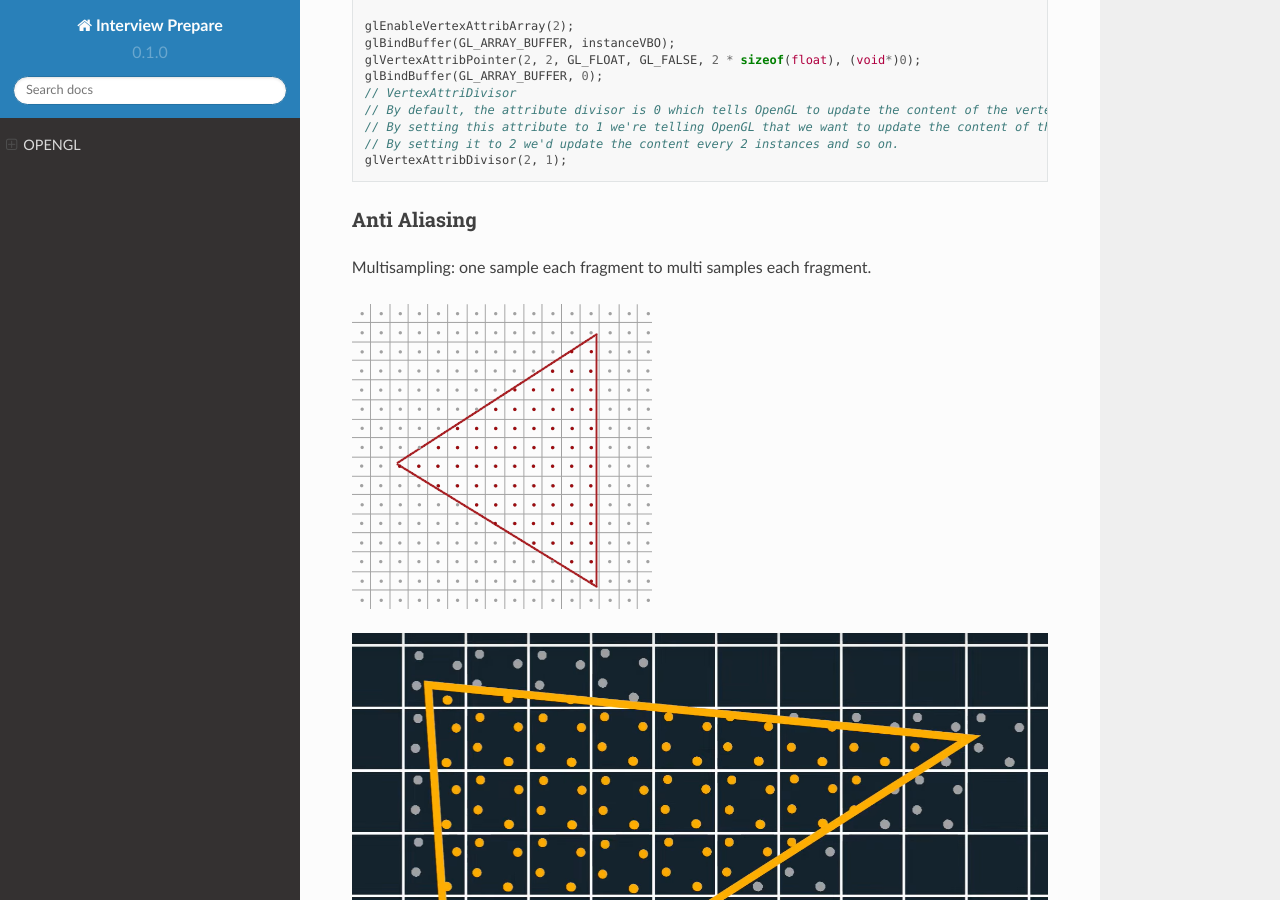
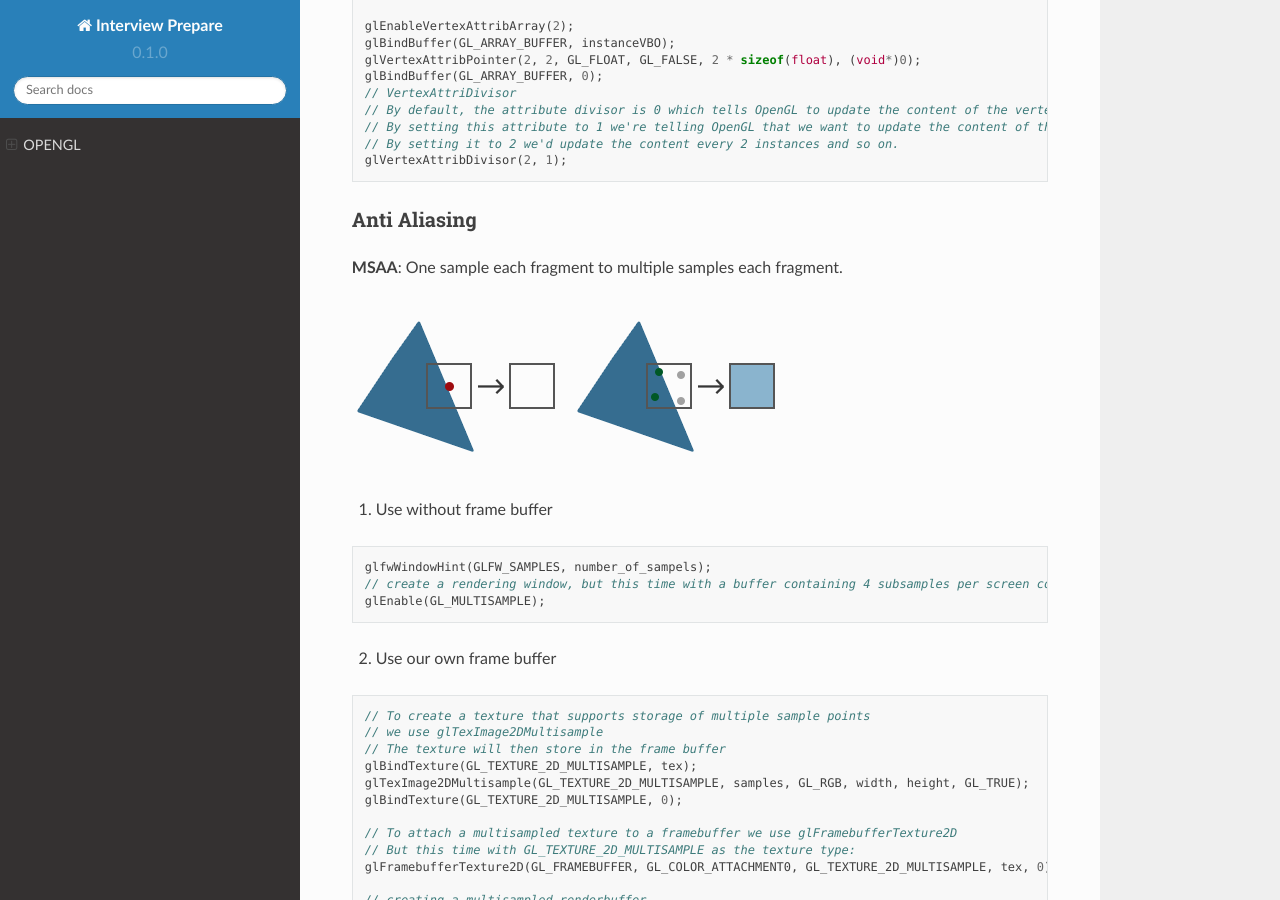
Before and after one commit to Raychen0617/Interview_prepare, a Sphinx documentation site: the page built from docs/source/opengl.md, in a window 1280 px wide and 900 px high, scrolled down 19285 px. Built offline with Sphinx 7.4.7 and the Read the Docs theme 2.0.0, drawn with Linux system fonts in a browser that asks for light colours; some of the changed text lies outside the part shown.

Commit message:
update_docs

````diff
--- a/docs/source/opengl.md
+++ b/docs/source/opengl.md
@@ -688,27 +688,23 @@ glVertexAttribDivisor(2, 1);
 
 ### Anti Aliasing
 
-Multisampling: one sample each fragment to multi samples each fragment.
-
-![Untitled](./images/opengl_images/Untitled13.png)
-
-![Untitled](./images/opengl_images/Untitled14.png)
+**MSAA**: One sample each fragment to multiple samples each fragment.
 
 ![Untitled](./images/opengl_images/Untitled15.png)
 
 1. Use without frame buffer
-
 ```c
 glfwWindowHint(GLFW_SAMPLES, number_of_sampels);
 // create a rendering window, but this time with a buffer containing 4 subsamples per screen coordinate
 glEnable(GL_MULTISAMPLE);
 ```
 
-1. Use our own frame buffer
+2. Use our own frame buffer
 
 ```c
 // To create a texture that supports storage of multiple sample points
 // we use glTexImage2DMultisample
+// The texture will then store in the frame buffer
 glBindTexture(GL_TEXTURE_2D_MULTISAMPLE, tex);
 glTexImage2DMultisample(GL_TEXTURE_2D_MULTISAMPLE, samples, GL_RGB, width, height, GL_TRUE);
 glBindTexture(GL_TEXTURE_2D_MULTISAMPLE, 0);
````
Also changed, not shown: other parts of docs/source/opengl.md (+1 -1 lines), docs/source/nvidia_gpu_test.md (deleted, +0 -3 lines).
